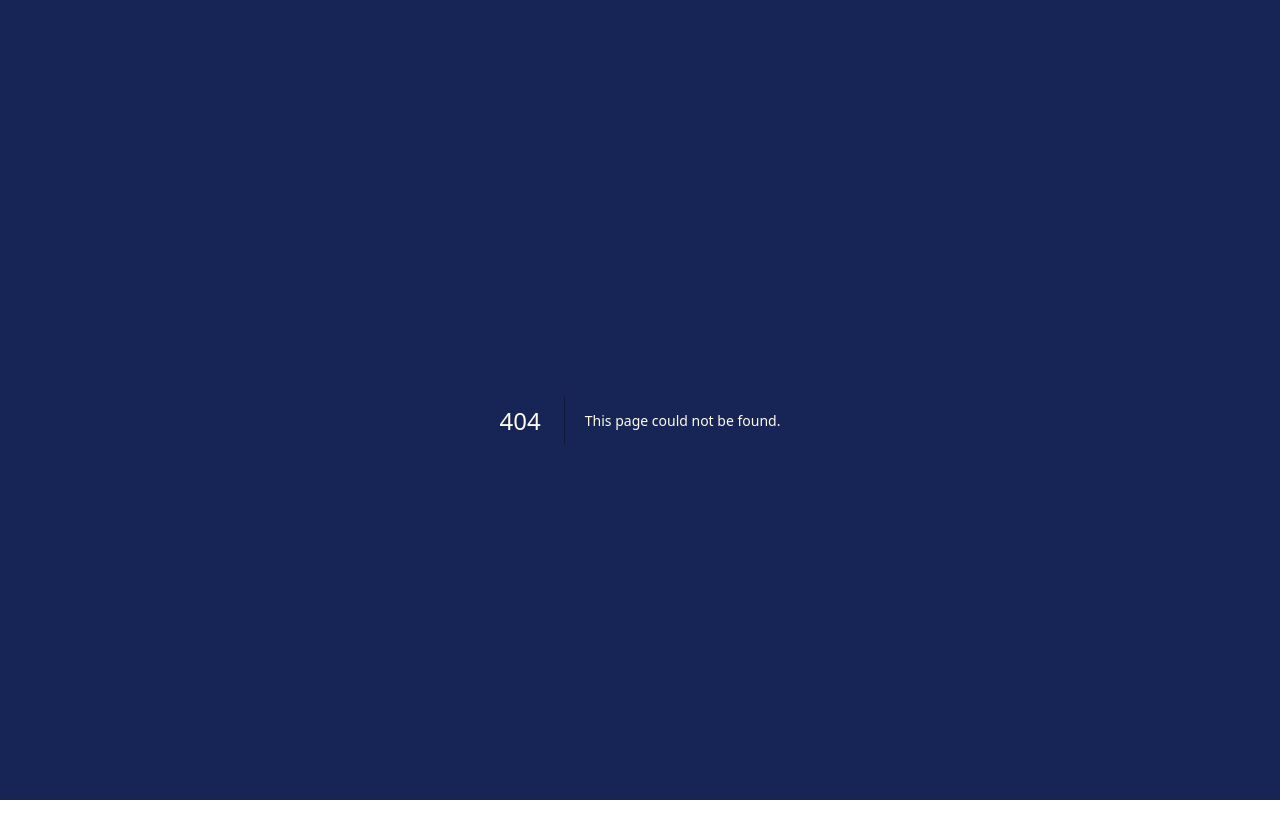
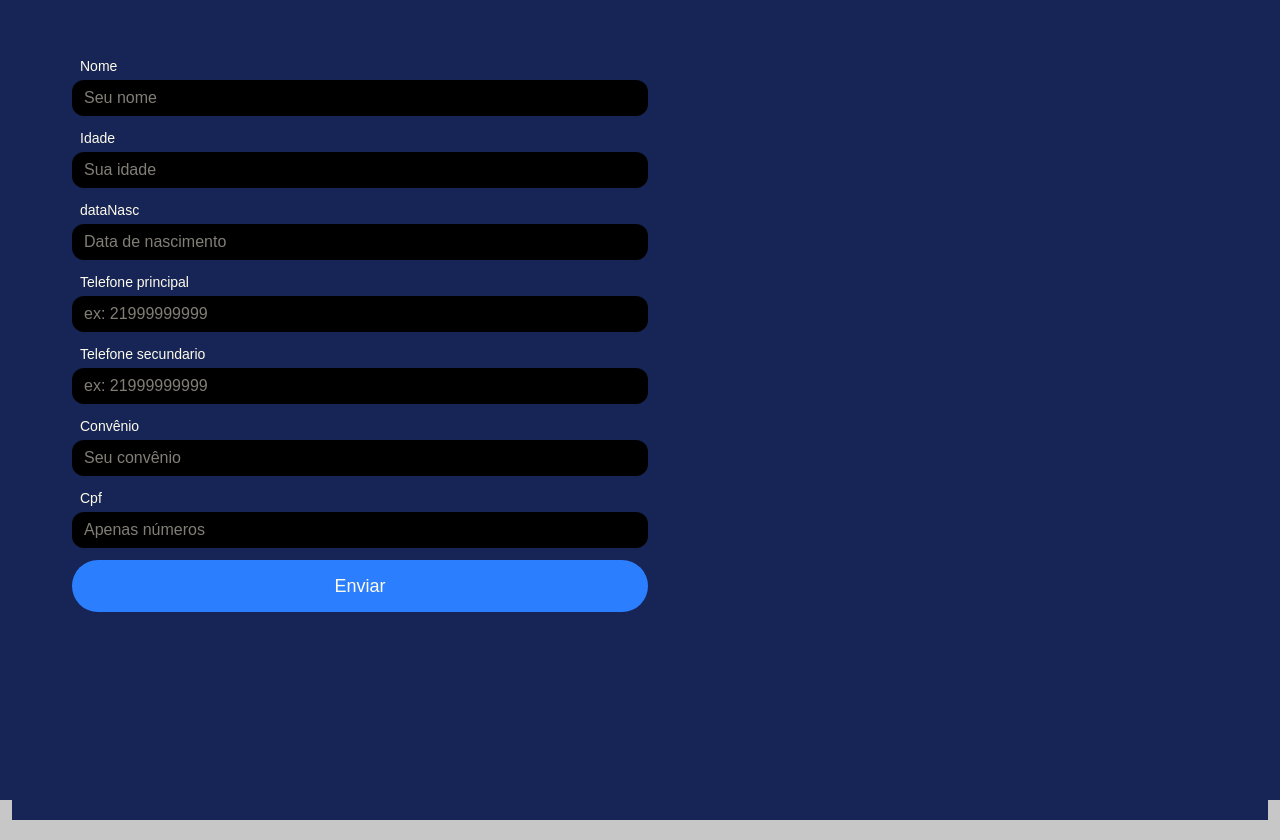
Before and after one commit to lucas-ribeiro03/consultorio, a Next.js app: page /patient/new_patient in a window 1280 px wide. Before the commit this address had no page. Built offline with nearby package versions, Linux system fonts and the light colour scheme.

Commit message:
new patient form

```diff
--- /dev/null
+++ b/src/app/patient/new_patient/page.tsx
@@ -0,0 +1,10 @@
+import { Container } from "@/components/Container";
+import { NewPatientForm } from "@/components/NewPatientForm";
+
+export default function NewPatient() {
+  return (
+    <Container>
+      <NewPatientForm />
+    </Container>
+  );
+}
```
